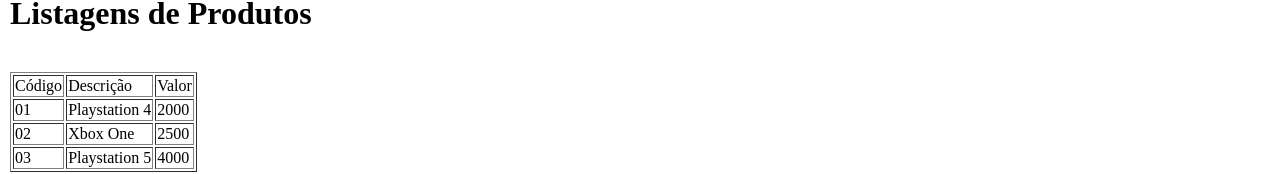
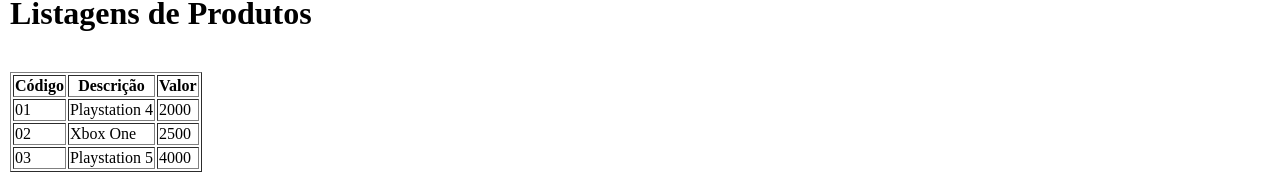
Before and after one commit to Flavio-Lima18/prog_web, a plain HTML site: page atividade3/index.html in a window 1280 px wide. Shown: the part 352-526 px from the top of the page. Drawn offline with Linux system fonts and the light colour scheme.

Commit message:
Update index.html

```diff
--- a/atividade3/index.html
+++ b/atividade3/index.html
@@ -32,9 +32,9 @@
     <br>
     <table border ="1">
         <tr>
-            <td>Código</td>
-            <td>Descrição</td>
-            <td>Valor</td>
+            <th>Código</th>
+            <th>Descrição</th>
+            <th>Valor</th>
         </tr>
         <tr>
             <td>01</td>
```
